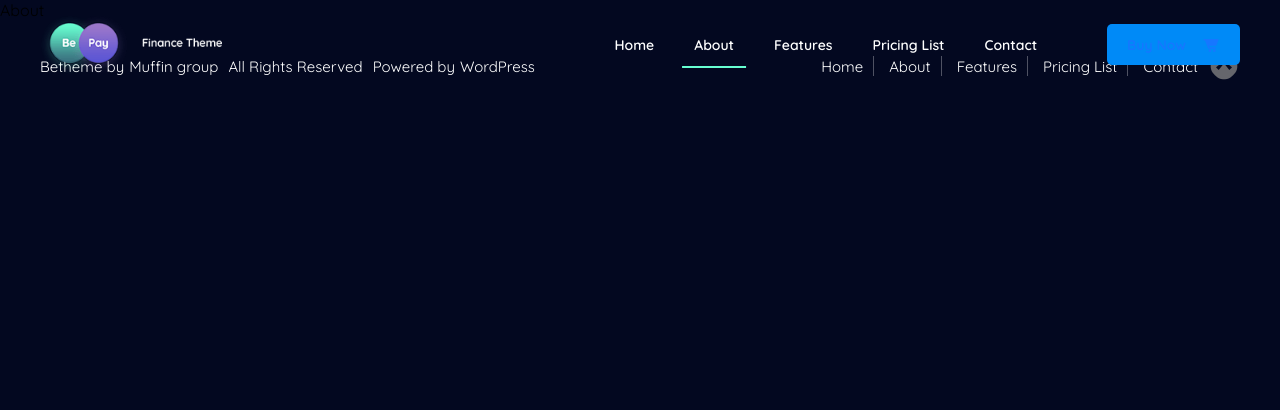
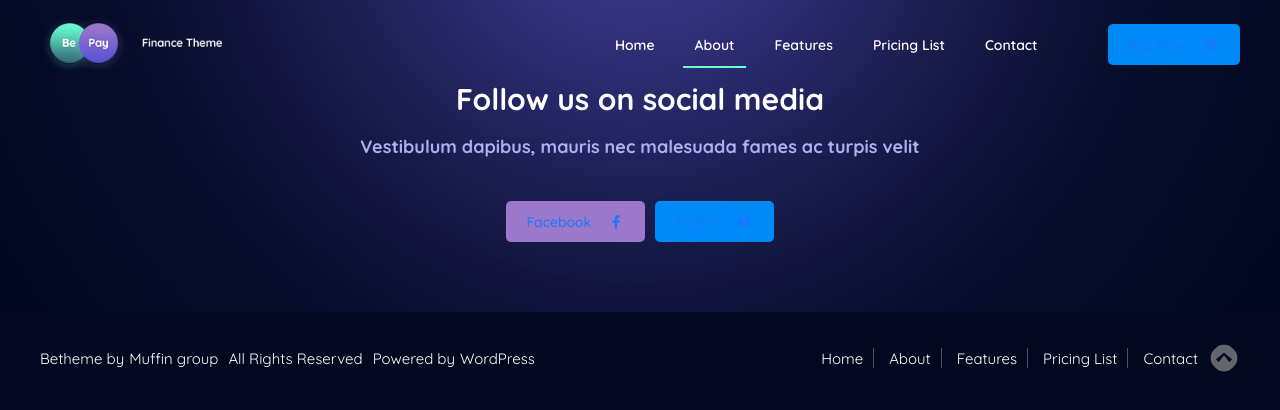
Before and after one commit to serhatbek/be-pay-demo, a React (Vite) app: page /be-pay-demo/about in a window 1280 px wide. Shown: the top 410 px of the page. Built offline with nearby package versions, Linux system fonts and the light colour scheme.

Commit message:
add social banner to about page

```diff
--- a/src/assets/css/settings/_helpers.scss
+++ b/src/assets/css/settings/_helpers.scss
@@ -25,7 +25,7 @@
 
   &__subtitle {
     color: c.$light-one;
-    font-size: clamp(23px, calc(1.4375rem + ((1vw - 4.2px) * 0.875)), 30px);
+    font-size: clamp(18px, calc(1.125rem + ((1vw - 4.2px) * 1.5)), 30px);
   }
 }
 
--- /dev/null
+++ b/src/assets/data/about.js
@@ -0,0 +1,22 @@
+const aboutItems = {
+  socialBannerItem: {
+    title: 'Follow us on social media',
+    desc: 'Vestibulum dapibus, mauris nec malesuada fames ac turpis velit',
+    buttons: [
+      {
+        btnText: 'Facebook',
+        btnLink: '/',
+        btnIcon: 'facebook',
+        btnClass: 'ant-btn--pink',
+      },
+      {
+        btnText: 'Twitter',
+        btnLink: '/',
+        btnIcon: 'twitter',
+        btnClass: 'ant-btn--blue',
+      },
+    ],
+  },
+};
+
+export default aboutItems;
--- a/src/components/Button/Button.scss
+++ b/src/components/Button/Button.scss
@@ -7,7 +7,7 @@
   justify-content: center;
   color: c.$light-one;
   font-size: 14px;
-  font-weight: 600;
+  font-weight: 500;
   font-family: inherit;
   padding: 10px 20px;
   height: 41px;
--- a/src/components/SocialBanner/SocialBanner.jsx
+++ b/src/components/SocialBanner/SocialBanner.jsx
@@ -1,25 +1,14 @@
 import './SocialBanner.scss';
-import Button from '../Button/Button';
 import PropTypes from 'prop-types';
 import classNames from 'classnames';
 
-const SocialBanner = ({
-  className,
-  title,
-  desc,
-  btnClass,
-  btnText,
-  btnIcon,
-  btnLink,
-}) => {
+const SocialBanner = ({ children, className, title, desc }) => {
   return (
     <div className={classNames('social-banner', className)}>
       <div className='social-banner__content'>
         <h3 className='section__subtitle'>{title}</h3>
         <p className='section__desc'>{desc}</p>
-        <Button className={btnClass} iconRight={btnIcon} type={btnLink}>
-          {btnText}
-        </Button>
+        <div>{children}</div>
       </div>
     </div>
   );
--- a/src/components/SocialBanner/SocialBanner.scss
+++ b/src/components/SocialBanner/SocialBanner.scss
@@ -1,3 +1,5 @@
+@use '../../assets/css/common.scss' as c;
+
 .social-banner {
   &__content {
     padding: 0 15px 40px 15px;
@@ -7,7 +9,14 @@
     }
 
     > p {
+      color: c.$purple-three;
       margin-bottom: 40px;
+    }
+
+    > div {
+      .ant-btn:first-child {
+        margin-right: 10px;
+      }
     }
   }
 }
--- a/src/pages/About/About.jsx
+++ b/src/pages/About/About.jsx
@@ -1,7 +1,30 @@
-import React from 'react';
+import './About.scss';
+import aboutItems from '../../assets/data/about';
+import { Button, SocialBanner } from '../../components';
 
 const About = () => {
-  return <div>About</div>;
+  const { socialBannerItem } = aboutItems;
+  return (
+    <>
+      <section className='section section-banner'>
+        <SocialBanner
+          title={socialBannerItem.title}
+          desc={socialBannerItem.desc}
+        >
+          {socialBannerItem.buttons.map((item) => (
+            <Button
+              className={item.btnClass}
+              type='link'
+              href={item.btnLink}
+              iconRight={item.btnIcon}
+            >
+              {item.btnText}
+            </Button>
+          ))}
+        </SocialBanner>
+      </section>
+    </>
+  );
 };
 
 export default About;
--- a/src/pages/Home/Home.jsx
+++ b/src/pages/Home/Home.jsx
@@ -144,11 +144,16 @@ const Home = () => {
           <SocialBanner
             title={socialBannerItem.title}
             desc={socialBannerItem.desc}
-            btnClass='ant-btn--pink'
-            btnText={socialBannerItem.btnText}
-            btnIcon={socialBannerItem.btnIcon}
-            btnLink={socialBannerItem.btnLink}
-          />
+          >
+            <Button
+              type='link'
+              href={socialBannerItem.btnLink}
+              iconRight={socialBannerItem.btnIcon}
+              className='ant-btn--pink'
+            >
+              {socialBannerItem.btnText}
+            </Button>
+          </SocialBanner>
         }
       </section>
     </>
```
Also changed, not shown: src/assets/data/features.js (added), src/assets/data/pricing.js (added).
